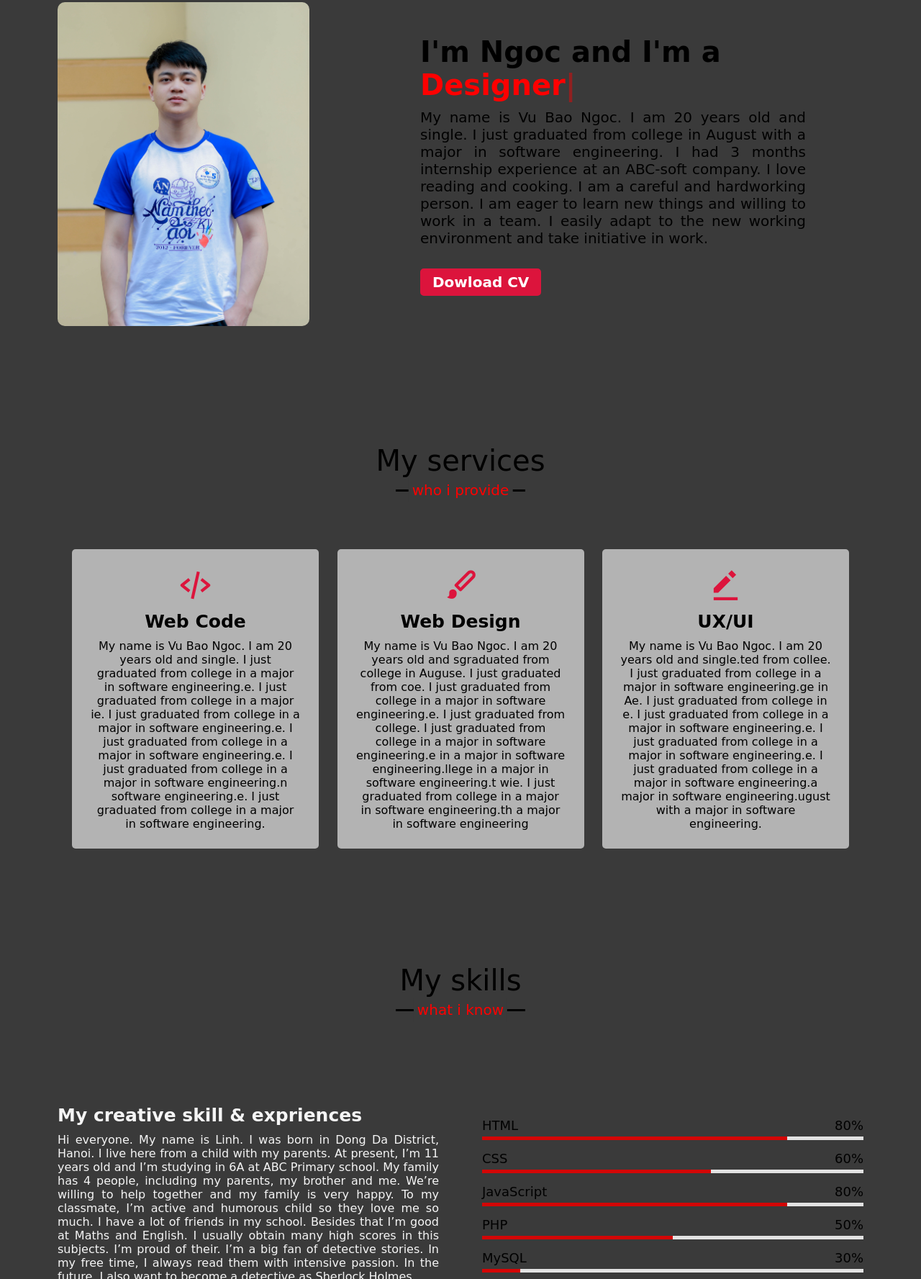
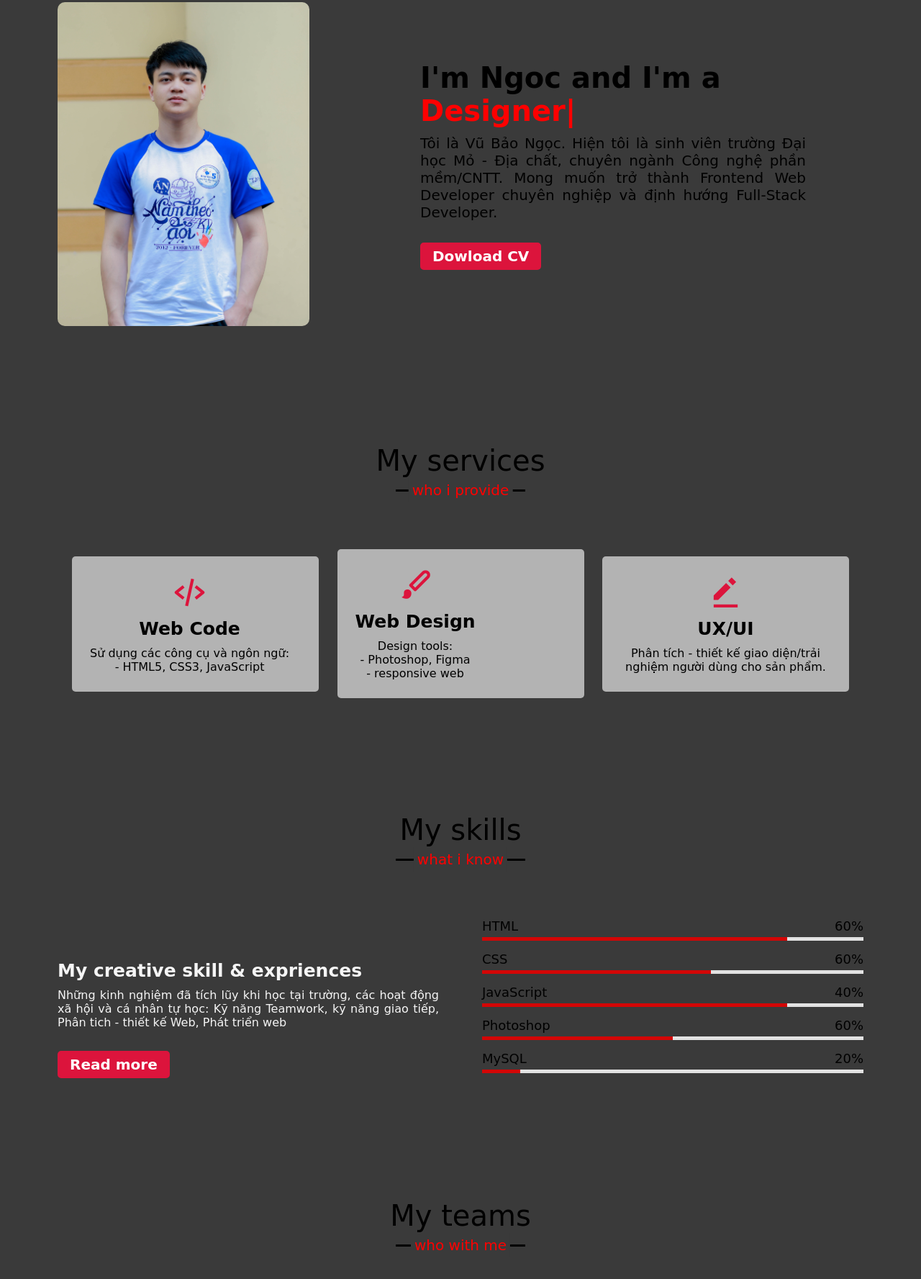
Before and after one commit to VuBaoNgoc01/vubaongoc01.github.io, a plain HTML site: page index.html in a window 1280 px wide. Shown: the part 1023-2800 px from the top of the page at 72% size. Drawn offline with nearby package versions, Linux system fonts and the light colour scheme; a script that the page names is missing.

Commit message:
Update index.html

```diff
--- a/index.html
+++ b/index.html
@@ -54,8 +54,9 @@
                </div>
                <div class="column right">
                 <div class="text">I'm Ngoc and I'm a <span class="typing-2"></span></div>
-                <p>My name is Vu Bao Ngoc. I am 20 years old and single. I just graduated from college in August with a major in software engineering. I had 3 months internship experience at an ABC-soft company. I love reading and cooking. I am a careful and hardworking person. I am eager to learn new things and willing to work in a team. I easily adapt to the new working environment and take initiative in work.</p>
-                <a href="">Dowload CV</a>
+                <p>Tôi là Vũ Bảo Ngọc. Hiện tôi là sinh viên trường Đại học Mỏ - Địa chất, chuyên ngành Công nghệ phần mềm/CNTT.
+                    Mong muốn trở thành Frontend Web Developer chuyên nghiệp và định hướng Full-Stack Developer.</p>
+                <a href="https://www.topcv.vn/xem-cv/XVVSD1JTAAdVUVsEVw0DWFQLAg1dAVtQBQVeUA4861">Dowload CV</a>
             </div>
            </div>
        </div>
@@ -70,21 +71,32 @@
                    <div class="box">
                          <i class='bx bx-code-alt'></i>
                          <div class="text">Web Code</div>
-                         <p>My name is Vu Bao Ngoc. I am 20 years old and single. I just graduated from college in a major in software engineering.e. I just graduated from college in a major ie. I just graduated from college in a major in software engineering.e. I just graduated from college in a major in software engineering.e. I just graduated from college in a major in software engineering.n software engineering.e. I just graduated from college in a major in software engineering.</p>
+                         <p>Sử dụng các công cụ và ngôn ngữ:
+                            <br>
+                            - HTML5, CSS3, JavaScript
+                         </p>
                    </div>
                </div>
                <div class="card">
                    <div class="box">
                          <i class='bx bxs-paint'></i>
                          <div class="text">Web Design</div>
-                         <p>My name is Vu Bao Ngoc. I am 20 years old and sgraduated from college in Auguse. I just graduated from coe. I just graduated from college in a major in software engineering.e. I just graduated from college. I just graduated from college in a major in software engineering.e in a major in software engineering.llege in a major in software engineering.t wie. I just graduated from college in a major in software engineering.th a major in software engineering </p>
+                         <p>Design tools:
+                            <br>
+                            - Photoshop, Figma
+                            <br>
+                            - responsive web
+                         </p>
                    </div>
                </div>
                <div class="card">
                    <div class="box">
                          <i class='bx bxs-edit-alt'></i>
                          <div class="text">UX/UI</div>
-                         <p>My name is Vu Bao Ngoc. I am 20 years old and single.ted from collee. I just graduated from college in a major in software engineering.ge in Ae. I just graduated from college in e. I just graduated from college in a major in software engineering.e. I just graduated from college in a major in software engineering.e. I just graduated from college in a major in software engineering.a major in software engineering.ugust with a major in software engineering. </p>
+                         <p>Phân tích -
+                            thiết kế giao diện/trải nghiệm
+                             người dùng cho sản phẩm.
+                         </p>
                    </div>
                </div>
            </div>
@@ -99,14 +111,15 @@
             <div class="skill-content">
                 <div class="column left">
                     <div class="text">My creative skill & expriences</div>
-                    <p>Hi everyone. My name is Linh. I was born in Dong Da District, Hanoi. I live here from a child with my parents. At present, I’m 11 years old and I’m studying in 6A at ABC Primary school. My family has 4 people, including my parents, my brother and me. We’re willing to help together and my family is very happy. To my classmate, I’m active and humorous child so they love me so much. I have a lot of friends in my school. Besides that I’m good at Maths and English. I usually obtain many high scores in this subjects. I’m proud of their. I’m a big fan of detective stories. In my free time, I always read them with intensive passion. In the future, I also want to become a detective as Sherlock Holmes.</p>
-                    <a href="">Read more</a>
+                    <p>Những kinh nghiệm đã tích lũy khi học tại trường, các hoạt động xã hội và cá nhân tự học:
+                        Kỹ năng Teamwork, kỹ năng giao tiếp, Phân tich - thiết kế Web, Phát triển web </p>
+                    <a href="https://www.topcv.vn/xem-cv/XVVSD1JTAAdVUVsEVw0DWFQLAg1dAVtQBQVeUA4861">Read more</a>
                 </div>
                 <div class="column right">
                     <div class="bars">
                         <div class="info">
                             <span>HTML</span>
-                            <span>80%</span>
+                            <span>60%</span>
                         </div>
                         <div class="line html"></div>
                     </div>
@@ -120,21 +133,21 @@
                     <div class="bars">
                         <div class="info">
                             <span>JavaScript</span>
-                            <span>80%</span>
+                            <span>40%</span>
                         </div>
                         <div class="line js"></div>
                     </div>
                     <div class="bars">
                         <div class="info">
-                            <span>PHP</span>
-                            <span>50%</span>
+                            <span>Photoshop</span>
+                            <span>60%</span>
                         </div>
                         <div class="line php"></div>
                     </div>
                     <div class="bars">
                         <div class="info">
                             <span>MySQL</span>
-                            <span>30%</span>
+                            <span>20%</span>
                         </div>
                         <div class="line sql"></div>
                     </div>
@@ -152,28 +165,28 @@
                     <div class="box">
                         <img src="./image/avt.jpg">
                         <div class="text">Vu Bao Ngoc</div>
-                        <p>American businessman and inventor. He is the co-founder, chairman, and former CEO of Apple, one of the most influential people in the computer industry. He previously served as the CEO of the animation studio Pixar; then became a member of the board of directors of The Walt Disney Company in 2006, after Disney's acquisition of Pixar.</p>
+                        <p>Tôi là Vũ Bảo Ngọc. Phụ trách phân tích - thiết kế giao diện, web design, webcode</p>
                     </div>
                 </div>
                 <div class="card">
                     <div class="box">
                         <img src="./image/avt.jpg">
                         <div class="text">Robert Downey Jr.</div>
-                        <p>is an industrialist, genius inventor and playboy, and holds the position of CEO of Stark Industries. Early in the series, he was a weapons manufacturer for the US military, until he changed his heart and channeled his technical knowledge to create a suit of superpowered armor. He uses the armor to fight against those who threaten world peace.</p>
+                        <p>Tôi là Vũ Bảo Ngọc. Phụ trách phân tích - thiết kế giao diện, web design, webcode</p>
                     </div>
                 </div>
                 <div class="card">
                     <div class="box">
                         <img src="./image/avt.jpg">
                         <div class="text">Bill Gates</div>
-                        <p>is an American businessman, philanthropist, author, and chairman of Microsoft Corporation, the software giant he founded with Paul Allen. He is always on the list of the richest people in the world. Bill Gates regained the title of the richest person in the world. Recently, he was the second richest person in the world with a total net worth of 105.3 billion US dollars.</p>
+                        <p>Tôi là Vũ Bảo Ngọc. Phụ trách phân tích - thiết kế giao diện, web design, webcode</p>
                     </div>
                 </div>
                 <div class="card">
                     <div class="box">
                         <img src="./image/avt.jpg">
                         <div class="text">Steve Jobs</div>
-                        <p>American businessman and inventor. He is the co-founder, chairman, and former CEO of Apple, one of the most influential people in the computer industry. He previously served as the CEO of the animation studio Pixar; then became a member of the board of directors of The Walt Disney Company in 2006, after Disney's acquisition of Pixar.</p>
+                        <p>Tôi là Vũ Bảo Ngọc. Phụ trách phân tích - thiết kế giao diện, web design, webcode</p>
                     </div>
                 </div>
             </div>
@@ -187,27 +200,27 @@
             <div class="contact-content">
                 <div class="column left">
                     <div class="text">Get in touch</div>
-                    <p>safcdskj casdjbfcds sajbcfds sabcfsafcdskj casdjbfcds sajbcfds sabcfjsafcdskj casdjbsafcdskj casdjbfcds sajbcfds sabcfjsafcdskj casdjbfcds sajbcfds sabcfjfcds sajbcfds sabcfjj</p>
+                    <p></p>
                     <div class="icons">
                         <div class="row">
                             <i class='bx bxs-user'></i>
                             <div class="info">
                                 <div class="head">Name</div>
-                                <div class="sub-title">Vu Bao Ngoc</div>
+                                <div class="sub-title">Vũ Bảo Ngọc</div>
                             </div>
                         </div>
                         <div class="row">
                             <i class='bx bxs-map'></i>
                             <div class="info">
                                 <div class="head">Address</div>
-                                <div class="sub-title">HH.Thai Binh, VN</div>
+                                <div class="sub-title">Đức Thắng, Bắc Từ Liêm, Hà Nội</div>
                             </div>
                         </div>
                         <div class="row">
                             <i class='bx bx-mail-send'></i>
                             <div class="info">
                                 <div class="head">Email</div>
-                                <div class="sub-title">vbn012@gmail.com</div>
+                                <div class="sub-title">vbngoc211201@gmail.com</div>
                             </div>
                         </div>
                     </div>
```
